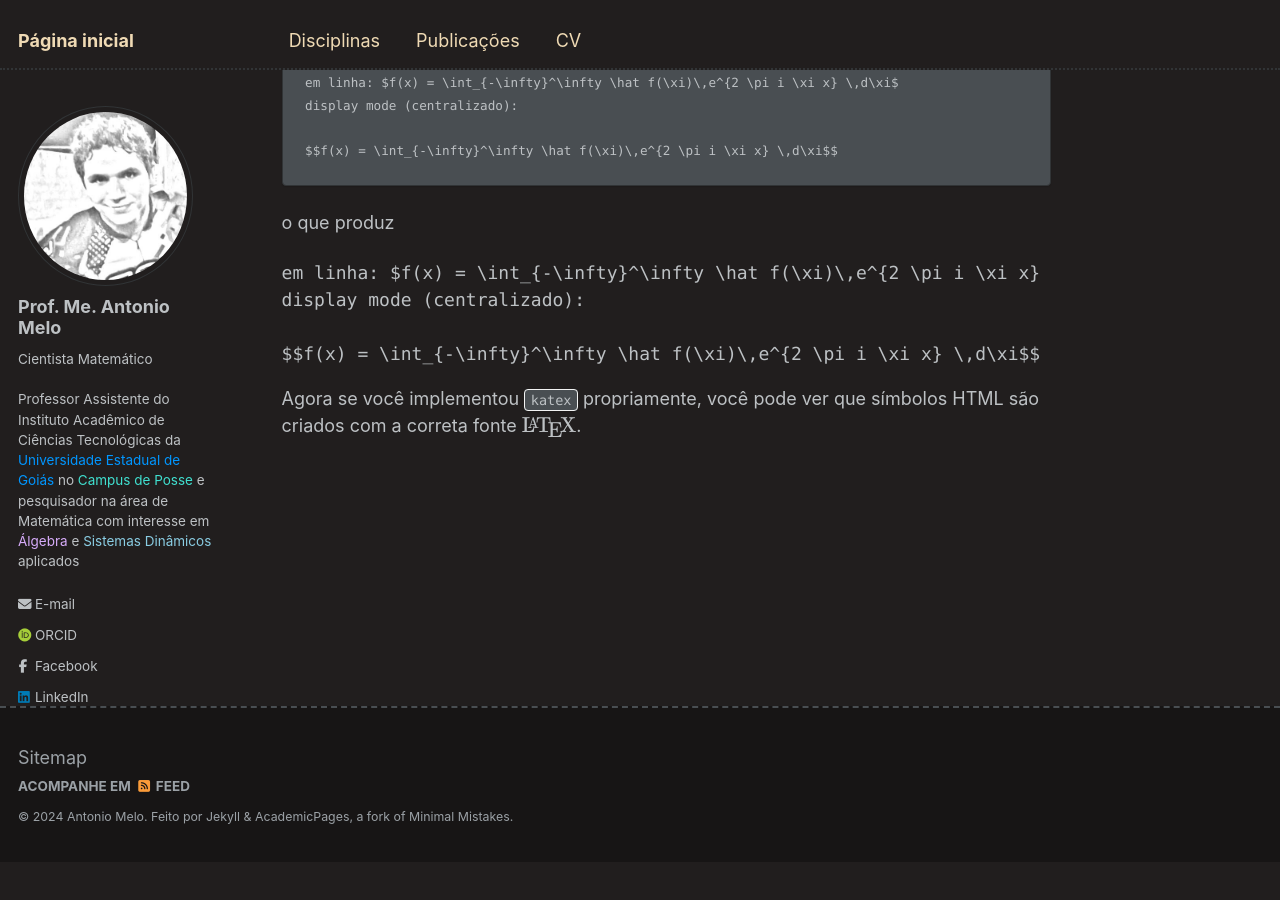
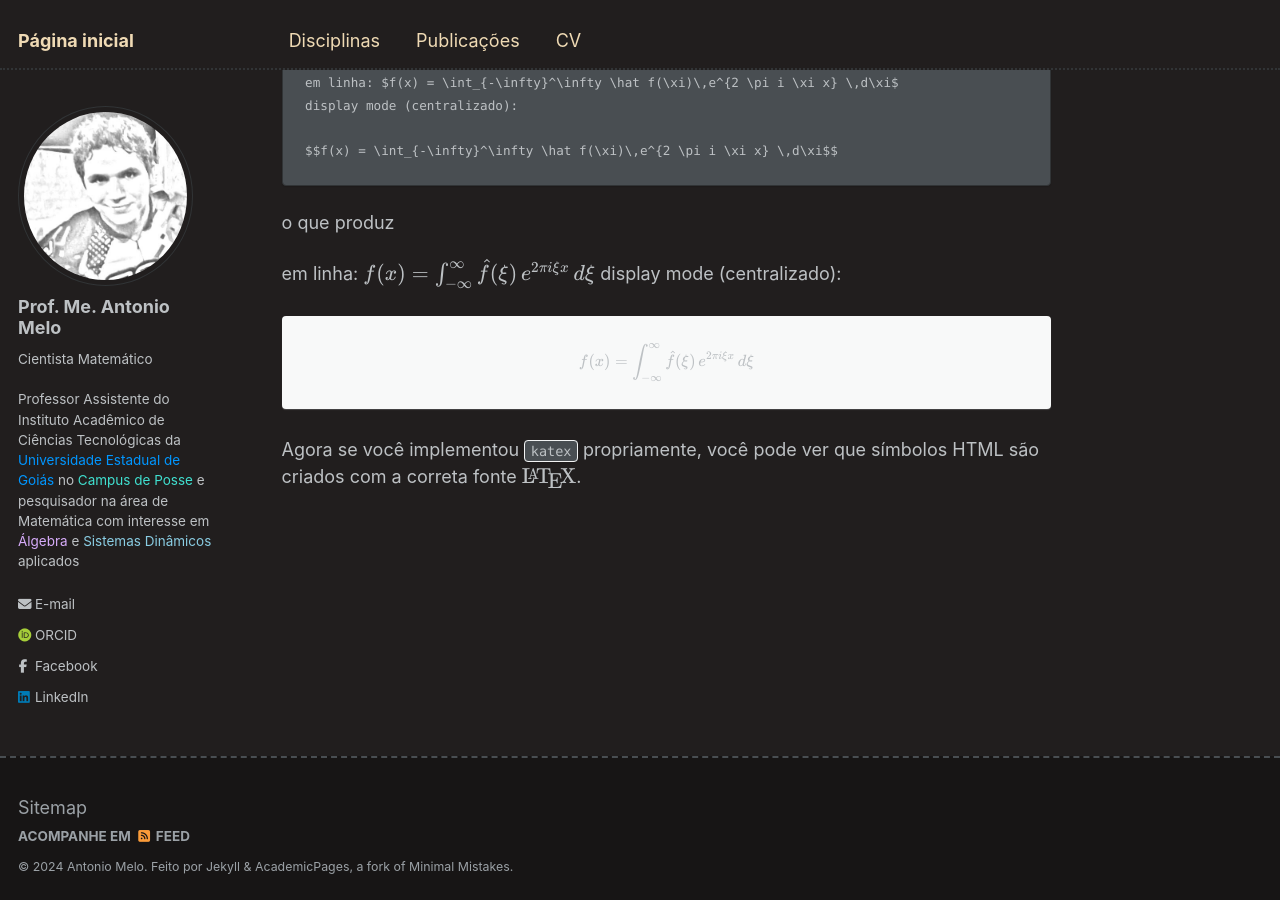
Before and after one commit to antmelo/antmelo.github.io, a Jekyll site: the page built from _pages/about.md, in a window 1280 px wide and 900 px high, scrolled down 4294 px. Built offline with Jekyll 4.4.1, drawn with Linux system fonts in a browser that asks for light colours; some web fonts are replaced; before the commit the page ends 5156 px from its top, so only the background shows below that.

Commit message:
Update about.md

````diff
--- a/_pages/about.md
+++ b/_pages/about.md
@@ -152,11 +152,11 @@ $$f(x) = \int_{-\infty}^\infty \hat f(\xi)\,e^{2 \pi i \xi x} \,d\xi$$
 ```
 o que produz
 
-<pre>
+
 em linha: $f(x) = \int_{-\infty}^\infty \hat f(\xi)\,e^{2 \pi i \xi x} \,d\xi$
 display mode (centralizado):
 
 $$f(x) = \int_{-\infty}^\infty \hat f(\xi)\,e^{2 \pi i \xi x} \,d\xi$$
-</pre>
+{: .notice}
 
 Agora se você implementou `katex` propriamente, você pode ver que símbolos HTML são criados com a correta fonte $\LaTeX$.
````
